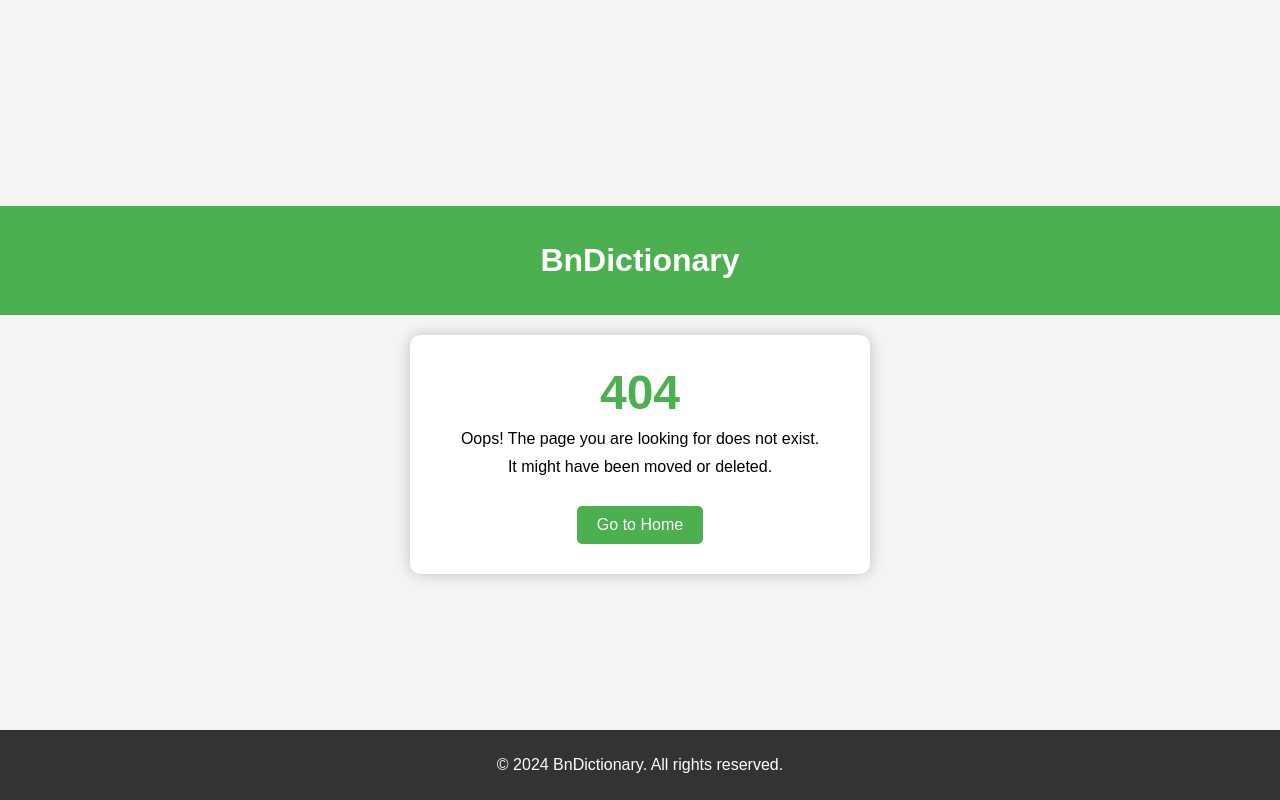
After one commit to saikatExpress/DICTIONARY, a PHP site: page /log/error.php in a window 1280 px wide. The commit adds this page. Run offline with PHP 8.4, Linux system fonts and the light colour scheme.

Commit message:
working on folder structure

```diff
--- a/app/controllers/VerifyController.php
+++ b/app/controllers/VerifyController.php
@@ -1,4 +1,3 @@
-
 <?php
 
 class VerifyController
--- /dev/null
+++ b/log/error.php
@@ -0,0 +1,93 @@
+<!DOCTYPE html>
+<html lang="en">
+<head>
+    <meta charset="UTF-8">
+    <meta name="viewport" content="width=device-width, initial-scale=1.0">
+    <title>Error Page</title>
+    <style>
+        body {
+            font-family: Arial, sans-serif;
+            margin: 0;
+            padding: 0;
+            background-color: #f4f4f4;
+            display: flex;
+            flex-direction: column;
+            align-items: center;
+            justify-content: center;
+            height: 100vh;
+            text-align: center;
+        }
+        header {
+            background-color: #4CAF50;
+            color: white;
+            padding: 15px;
+            width: 100%;
+            text-align: center;
+        }
+        .error-container {
+            background-color: white;
+            padding: 30px;
+            border-radius: 10px;
+            box-shadow: 0 0 15px rgba(0, 0, 0, 0.2);
+            max-width: 400px;
+            width: 90%;
+            margin: 20px 0;
+        }
+        .error-container h1 {
+            font-size: 48px;
+            margin: 0;
+            color: #4CAF50;
+        }
+        .error-container p {
+            margin: 10px 0;
+            font-size: 16px;
+        }
+        .error-container button {
+            background-color: #4CAF50;
+            color: white;
+            border: none;
+            padding: 10px 20px;
+            font-size: 16px;
+            cursor: pointer;
+            border-radius: 5px;
+            margin-top: 20px;
+        }
+        .error-container button:hover {
+            background-color: #45a049;
+        }
+        footer {
+            background-color: #333;
+            color: white;
+            text-align: center;
+            padding: 10px 0;
+            width: 100%;
+            position: fixed;
+            bottom: 0;
+        }
+    </style>
+</head>
+<body>
+
+<header>
+    <h1>BnDictionary</h1>
+</header>
+
+<div class="error-container">
+    <h1>404</h1>
+    <p>Oops! The page you are looking for does not exist.</p>
+    <p>It might have been moved or deleted.</p>
+    <button onclick="goHome()">Go to Home</button>
+</div>
+
+<footer>
+    <p>&copy; 2024 BnDictionary. All rights reserved.</p>
+</footer>
+
+<script>
+    function goHome() {
+        window.location.href = '/';
+    }
+</script>
+
+</body>
+</html>
```
Also changed, not shown: app/Helper/helper.php (added, +9 -0 lines), auth/inc/guard.php (added, +17 -0 lines), index.php (+4 -5 lines), resources/views/greetings.php (+1 -17 lines), 1 other file.
